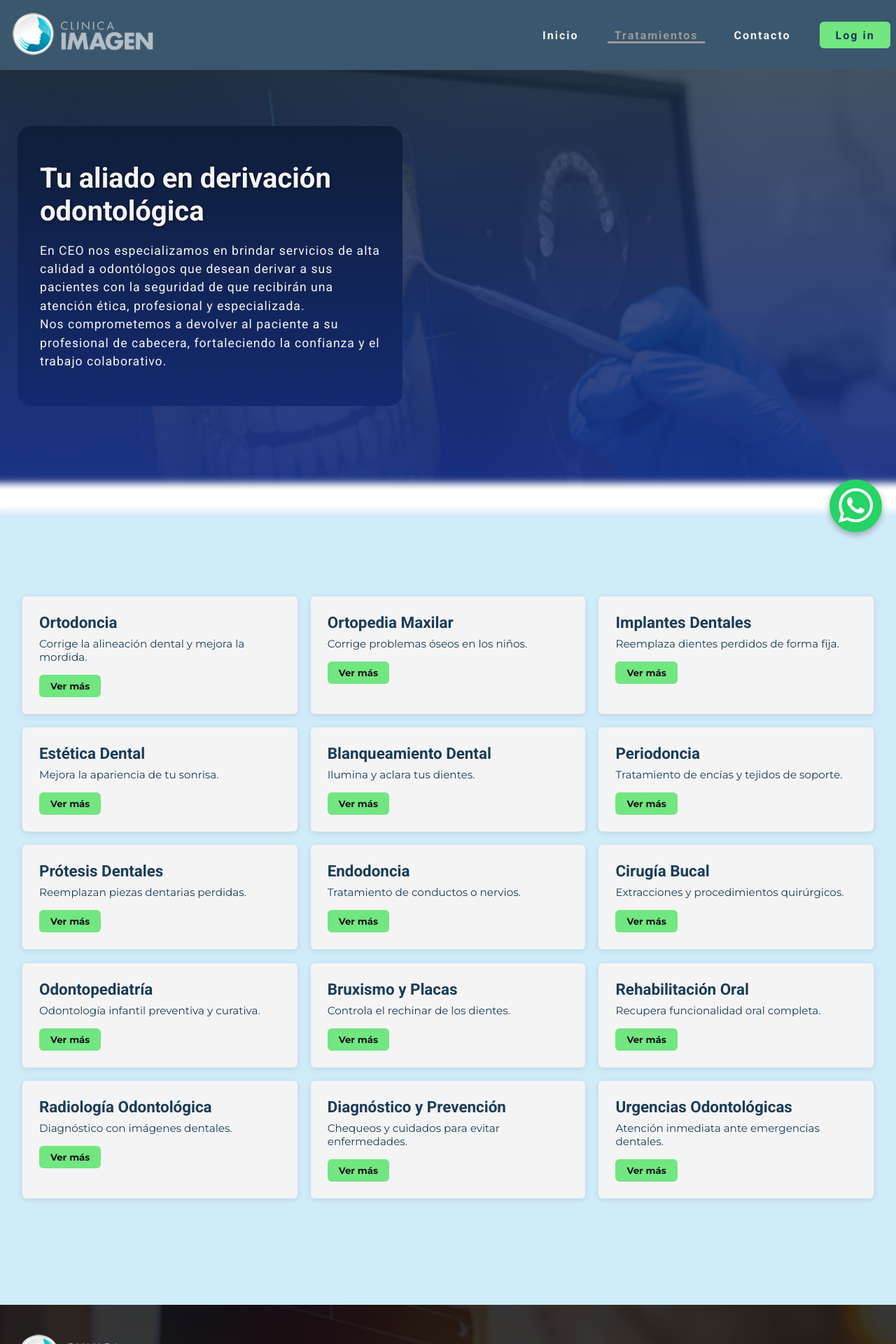
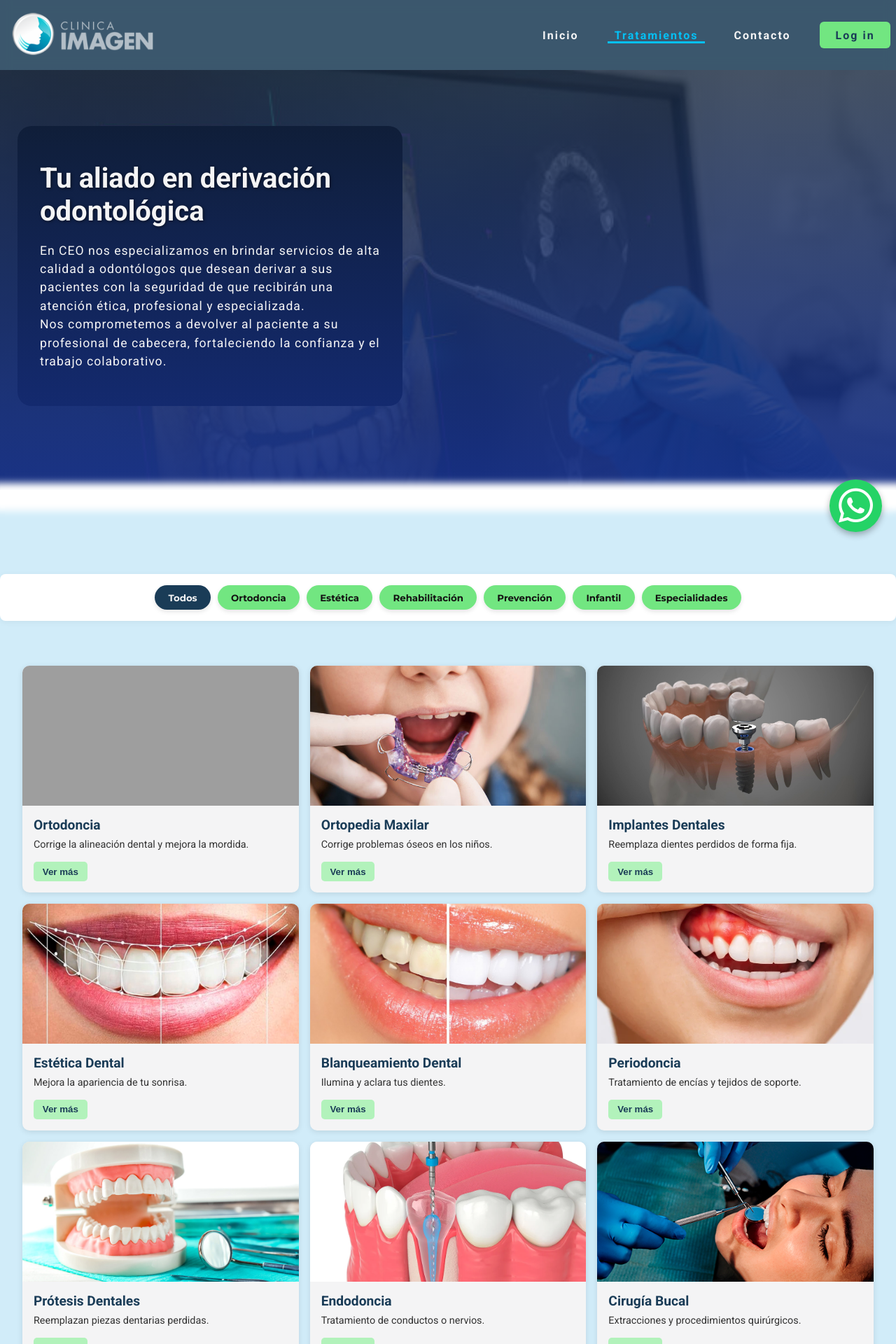
Before and after one commit to Luciano-657/Clinica-Imagen, a PHP site: page /tratamientos.html in a window 1280 px wide. Shown: the top 1920 px of the page at 70% size. Run offline with PHP 8.4, Linux system fonts and the light colour scheme; some libraries are stand-ins or nearby versions; grey boxes are pictures that could not be loaded.

Commit message:
feat: integracion de filtro de categorias de tarjetas de tratamientos en pagina de Tratamientos

```diff
--- a/src/styles/style_tratamientos.css
+++ b/src/styles/style_tratamientos.css
@@ -96,12 +96,12 @@ nav a:hover::after {
 }
 
 nav a.active {
-    color: #999;
+    color: #04c0f5;
 }
 
 nav a.active::after {
     width: 100%;
-    background: #999;
+    background: #04c0f5;
 }
 
 .login-btn:hover::after {
@@ -256,51 +256,113 @@ nav a.active::after {
 
 .grid-container {
     display: grid;
+    gap: 1rem;
+    padding: 2rem 1rem;
     grid-template-columns: repeat(1, 1fr);
-    gap: 1.2rem;
-    padding: 2rem;
-    margin-top: 120px;
     margin-bottom: 120px;
 }
 
-.card {
-    background-color: var(--color-white);
-    border-radius: var(--border-radius);
-    padding: 1.5rem;
-    box-shadow: 0 2px 10px rgba(0, 0, 0, 0.1);
+/* FILTROS */
+.filtros-container {
     display: flex;
-    flex-direction: column;
-    justify-content: space-between;
-    transition: var(--transition);
+    flex-wrap: wrap;
+    justify-content: center;
+    gap: 10px;
+    padding: 1rem;
+    background-color: #ffffff;
+    border-radius: 8px;
+    margin-bottom: 2rem;
+    box-shadow: 0 2px 10px rgba(0, 0, 0, 0.05);
+    margin-top: 120px;
 }
 
-.card h2 {
-    font-size: 1.2rem;
-    margin-bottom: 0.5rem;
-    font-family: var(--fiont-man);
-}
-
-.card p {
-    font-size: 0.95rem;
-    margin-bottom: 1rem;
-    font-family: var(--font-secondary);
-}
-
-.card .btn-toggle {
-    align-self: flex-start;
-    padding: 0.5rem 1rem;
+.filtro-btn {
+    padding: 0.6rem 1.2rem;
     border: none;
+    border-radius: 30px;
     background-color: var(--color-mint);
     color: var(--color-black);
     font-weight: bold;
-    border-radius: var(--border-radius);
+    font-family: var(--font-secondary);
     cursor: pointer;
-    transition: var(--transition);
-    font-family: var(--font-secondary);
+    transition: background-color 0.3s, transform 0.2s, box-shadow 0.3s;
+    box-shadow: 0 3px 6px rgba(0, 0, 0, 0.1);
 }
 
-.card .btn-toggle:hover {
+.filtro-btn:hover {
     background-color: var(--color-hover-mint);
+    transform: translateY(-2px);
+    box-shadow: 0 6px 10px rgba(0, 0, 0, 0.15);
+}
+
+.filtro-btn.active {
+    background-color: var(--color-primary);
+    color: var(--color-white);
+}
+
+
+/* TARJETAS */
+.card-tratamiento {
+    background-color: #F4F4F5;
+    border-radius: 10px;
+    overflow: hidden;
+    display: flex;
+    flex-direction: column;
+    box-shadow: 0 2px 8px rgba(0,0,0,0.1);
+    transition: transform 0.3s ease;
+    position: relative;
+}
+
+.card-tratamiento:hover {
+    transform: translateY(-5px);
+}
+
+.card-tratamiento img {
+    width: 100%;
+    height: 160px;
+    object-fit: cover;
+}
+
+.card-header {
+    padding: 1rem;
+    display: flex;
+    flex-direction: column;
+    gap: 0.5rem;
+}
+
+.card-header h3 {
+    font-size: 1.2rem;
+    color: #1A3C57;
+}
+
+.card-header p {
+    font-size: 0.9rem;
+    color: #333;
+}
+
+.card-header .btn-toggle {
+    margin-top: 0.5rem;
+    align-self: start;
+    background-color: #B2F2BB;
+    border: none;
+    padding: 0.4rem 0.8rem;
+    border-radius: 5px;
+    cursor: pointer;
+    font-weight: bold;
+    color: #1A3C57;
+}
+
+
+/* ANIMACIONES */
+@keyframes fadeIn {
+    from {
+        opacity: 0;
+        transform: translate(-50%, -60%);
+    }
+    to {
+        opacity: 1;
+        transform: translate(-50%, -50%);
+    }
 }
 
 /* ============================= */
@@ -810,13 +876,13 @@ font-family: var(--fiont-man);
 
 
     nav a.active {
-    color: #999;
+    color: #04c0f5;
     font-weight: bolder;
     }
 
     nav a.active::after {
         width: 100%;
-        background: #999;
+        background: #04c0f5;
     }
 
     .menu-toggle,
@@ -913,10 +979,11 @@ font-family: var(--fiont-man);
 
     .grid-container {
         grid-template-columns: repeat(3, 1fr);
+        padding: 2rem;
     }
 
-    .card h2 {
-        font-size: 1.4rem;
+    .card-tratamiento img {
+        height: 200px;
     }
 
     .modal {
--- a/tratamientos.html
+++ b/tratamientos.html
@@ -47,128 +47,155 @@
             <i class="fa-brands fa-whatsapp fa-xl" style="color: #ffffff;"></i>
             <span class="tooltip">Agendate ahora</span>
         </div>
-        <section class="grid-container">
-            <div class="card">
+        <div class="filtros-container">
+            <button class="filtro-btn active" data-filtro="todos">Todos</button>
+            <button class="filtro-btn" data-filtro="ortodoncia">Ortodoncia</button>
+            <button class="filtro-btn" data-filtro="estetica">Estética</button>
+            <button class="filtro-btn" data-filtro="rehabilitacion">Rehabilitación</button>
+            <button class="filtro-btn" data-filtro="prevencion">Prevención</button>
+            <button class="filtro-btn" data-filtro="infantil">Infantil</button>
+            <button class="filtro-btn" data-filtro="especialidades">Especialidades</button>
+        </div>
+
+        <!-- TARJETAS -->
+        <div class="grid-container">
+            <div class="card-tratamiento" data-categoria="ortodoncia">
+            <img src="src/images/ortodoncia.jpg" alt="Ortodoncia" />
             <div class="card-header">
-                    <h2>Ortodoncia</h2>
+                <h3>Ortodoncia</h3>
                 <p>Corrige la alineación dental y mejora la mordida.</p>
                 <button class="btn-toggle">Ver más</button>
             </div>
             </div>
 
-            <div class="card">
+            <div class="card-tratamiento" data-categoria="infantil">
+            <img src="src/images/ortopedia-Maxilar.jpg" alt="Ortopedia Maxilar" />
             <div class="card-header">
-                    <h2>Ortopedia Maxilar</h2>
+                <h3>Ortopedia Maxilar</h3>
                 <p>Corrige problemas óseos en los niños.</p>
                 <button class="btn-toggle">Ver más</button>
             </div>
             </div>
 
-            <div class="card">
+            <div class="card-tratamiento" data-categoria="rehabilitacion">
+            <img src="src/images/implantes-dentales.jpg" alt="Implantes" />
             <div class="card-header">
-                    <h2>Implantes Dentales</h2>
+                <h3>Implantes Dentales</h3>
                 <p>Reemplaza dientes perdidos de forma fija.</p>
                 <button class="btn-toggle">Ver más</button>
             </div>
             </div>
 
-            <div class="card">
+            <div class="card-tratamiento" data-categoria="estetica">
+            <img src="src/images/estetica-dental.jpg" alt="Estética Dental" />
             <div class="card-header">
-                    <h2>Estética Dental</h2>
+                <h3>Estética Dental</h3>
                 <p>Mejora la apariencia de tu sonrisa.</p>
                 <button class="btn-toggle">Ver más</button>
             </div>
             </div>
 
-            <div class="card">
+            <div class="card-tratamiento" data-categoria="estetica">
+            <img src="src/images/blanqueamiento-dental.jpg" alt="Blanqueamiento" />
             <div class="card-header">
-                    <h2>Blanqueamiento Dental</h2>
+                <h3>Blanqueamiento Dental</h3>
                 <p>Ilumina y aclara tus dientes.</p>
                 <button class="btn-toggle">Ver más</button>
             </div>
             </div>
 
-            <div class="card">
+            <div class="card-tratamiento" data-categoria="especialidades">
+            <img src="src/images/peridoncia.jpg" alt="Periodoncia" />
             <div class="card-header">
-                    <h2>Periodoncia</h2>
+                <h3>Periodoncia</h3>
                 <p>Tratamiento de encías y tejidos de soporte.</p>
                 <button class="btn-toggle">Ver más</button>
             </div>
             </div>
 
-            <div class="card">
+            <div class="card-tratamiento" data-categoria="rehabilitacion">
+            <img src="src/images/protesis-dental.jpg" alt="Prótesis" />
             <div class="card-header">
-                    <h2>Prótesis Dentales</h2>
+                <h3>Prótesis Dentales</h3>
                 <p>Reemplazan piezas dentarias perdidas.</p>
                 <button class="btn-toggle">Ver más</button>
             </div>
             </div>
 
-            <div class="card">
+            <div class="card-tratamiento" data-categoria="especialidades">
+            <img src="src/images/endodoncia.jpg" alt="Endodoncia" />
             <div class="card-header">
-                    <h2>Endodoncia</h2>
+                <h3>Endodoncia</h3>
                 <p>Tratamiento de conductos o nervios.</p>
                 <button class="btn-toggle">Ver más</button>
             </div>
             </div>
 
-            <div class="card">
+            <div class="card-tratamiento" data-categoria="especialidades">
+            <img src="src/images/cirugia-bucal.jpg" alt="Cirugía" />
             <div class="card-header">
-                    <h2>Cirugía Bucal</h2>
+                <h3>Cirugía Bucal</h3>
                 <p>Extracciones y procedimientos quirúrgicos.</p>
                 <button class="btn-toggle">Ver más</button>
             </div>
             </div>
 
-            <div class="card">
+            <div class="card-tratamiento" data-categoria="infantil">
+            <img src="src/images/odontopediatria.jpg" alt="Odontopediatría" />
             <div class="card-header">
-                    <h2>Odontopediatría</h2>
+                <h3>Odontopediatría</h3>
                 <p>Odontología infantil preventiva y curativa.</p>
                 <button class="btn-toggle">Ver más</button>
             </div>
             </div>
 
-            <div class="card">
+            <div class="card-tratamiento" data-categoria="especialidades">
+            <img src="src/images/bruxismo-placas.jpg" alt="Bruxismo" />
             <div class="card-header">
-                    <h2>Bruxismo y Placas</h2>
+                <h3>Bruxismo y Placas</h3>
                 <p>Controla el rechinar de los dientes.</p>
                 <button class="btn-toggle">Ver más</button>
             </div>
             </div>
 
-            <div class="card">
+            <div class="card-tratamiento" data-categoria="rehabilitacion">
+            <img src="src/images/rehabiltiacion-oral.jpg" alt="Rehabilitación" />
             <div class="card-header">
-                    <h2>Rehabilitación Oral</h2>
+                <h3>Rehabilitación Oral</h3>
                 <p>Recupera funcionalidad oral completa.</p>
                 <button class="btn-toggle">Ver más</button>
             </div>
             </div>
 
-            <div class="card">
+            <div class="card-tratamiento" data-categoria="especialidades">
+            <img src="src/images/radiografia-odontologica.jpg" alt="Radiología" />
             <div class="card-header">
-                    <h2>Radiología Odontológica</h2>
+                <h3>Radiología Odontológica</h3>
                 <p>Diagnóstico con imágenes dentales.</p>
                 <button class="btn-toggle">Ver más</button>
             </div>
             </div>
 
-            <div class="card">
+            <div class="card-tratamiento" data-categoria="prevencion">
+            <img src="src/images/prevencion.jpg" alt="Prevención" />
             <div class="card-header">
-                    <h2>Diagnóstico y Prevención</h2>
+                <h3>Diagnóstico y Prevención</h3>
                 <p>Chequeos y cuidados para evitar enfermedades.</p>
                 <button class="btn-toggle">Ver más</button>
             </div>
             </div>
 
-            <div class="card">
+            <div class="card-tratamiento" data-categoria="especialidades">
+            <img src="src/images/urgencia-odontologica.jpg" alt="Urgencias" />
             <div class="card-header">
-                    <h2>Urgencias Odontológicas</h2>
+                <h3>Urgencias Odontológicas</h3>
                 <p>Atención inmediata ante emergencias dentales.</p>
                 <button class="btn-toggle">Ver más</button>
             </div>
             </div>
+        </div>
 
-        </section>
+
         <div id="modal-overlay" class="modal-overlay"></div>
         <div id="modal-tratamiento" class="modal hidden">
             <button class="modal-close" aria-label="Cerrar modal">✖</button>
```
Also changed, not shown: other parts of src/styles/style_tratamientos.css (+14 -10 lines), src/scripts/script_tratamientos.js (+53 -58 lines), src/styles/equipo.css (+6 -6 lines), src/styles/style.css (+6 -6 lines), src/styles/style_contacto.css (+6 -6 lines), src/styles/style_nosotros.css (+6 -6 lines). Lines whose indentation alone changed are shown as unchanged.
